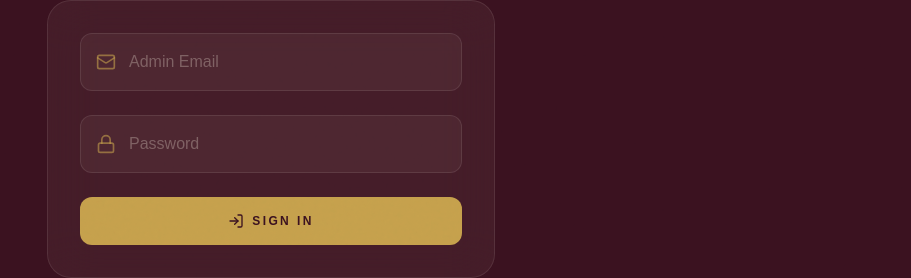
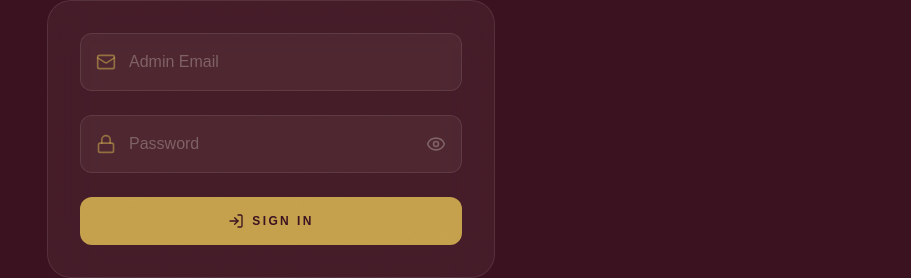
Before and after one commit to Shashankmanohar/Diamond-frontend, a React (Vite) app: page /admin in a window 1280 px wide. Shown: the part 403-681 px from the top of the page, without its empty margins (369-1280 px from the left). Built offline with nearby package versions, Linux system fonts and the light colour scheme; the HTML template or start-up script is replaced by a standard one; a web font is replaced by a local one.

Commit message:
UI: Add password visibility toggle to Admin Login

```diff
--- a/src/pages/AdminLogin.tsx
+++ b/src/pages/AdminLogin.tsx
@@ -1,12 +1,13 @@
 import { useState } from "react";
 import { useNavigate } from "react-router-dom";
-import { Diamond, LogIn, Mail, Lock } from "lucide-react";
+import { Diamond, LogIn, Mail, Lock, Eye, EyeOff } from "lucide-react";
 import { API_ENDPOINTS } from "@/config";
 import SEO from "@/components/SEO";
 
 const AdminLogin = () => {
   const [email, setEmail] = useState("");
   const [password, setPassword] = useState("");
+  const [showPassword, setShowPassword] = useState(false);
   const [loading, setLoading] = useState(false);
   const [error, setError] = useState("");
   const navigate = useNavigate();
@@ -72,16 +73,23 @@ const AdminLogin = () => {
             />
           </div>
 
-          <div className="relative">
-            <Lock className="absolute left-4 top-1/2 -translate-y-1/2 w-5 h-5 text-ring/60" />
+          <div className="relative group">
+            <Lock className="absolute left-4 top-1/2 -translate-y-1/2 w-5 h-5 text-ring/60 group-focus-within:text-ring transition-colors" />
             <input
-              type="password"
+              type={showPassword ? "text" : "password"}
               value={password}
               onChange={(e) => setPassword(e.target.value)}
               placeholder="Password"
               required
-              className="w-full bg-primary-foreground/5 border border-primary-foreground/10 rounded-xl pl-12 pr-4 py-4 font-body text-primary-foreground placeholder:text-primary-foreground/30 focus:outline-none focus:border-ring focus:ring-2 focus:ring-ring/20 transition-all duration-300"
+              className="w-full bg-primary-foreground/5 border border-primary-foreground/10 rounded-xl pl-12 pr-12 py-4 font-body text-primary-foreground placeholder:text-primary-foreground/30 focus:outline-none focus:border-ring focus:ring-2 focus:ring-ring/20 transition-all duration-300"
             />
+            <button
+              type="button"
+              onClick={() => setShowPassword(!showPassword)}
+              className="absolute right-4 top-1/2 -translate-y-1/2 text-primary-foreground/30 hover:text-ring transition-colors focus:outline-none"
+            >
+              {showPassword ? <EyeOff className="w-5 h-5" /> : <Eye className="w-5 h-5" />}
+            </button>
           </div>
 
           <button
```
